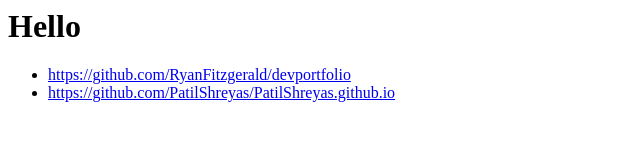
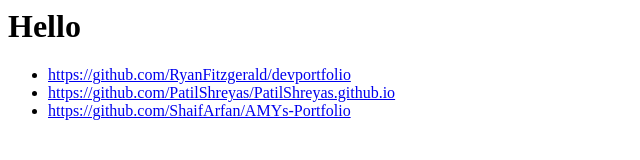
Before and after one commit to yyoo79/bbtt, a plain HTML site: page index.html in a window 1280 px wide. Shown: the whole page, without its empty margins (0-640 px from the left). Drawn offline with Linux system fonts and the light colour scheme.

Commit message:
Update index.html

```diff
--- a/index.html
+++ b/index.html
@@ -7,4 +7,9 @@
   <li>
     <a href="https://github.com/PatilShreyas/PatilShreyas.github.io">https://github.com/PatilShreyas/PatilShreyas.github.io</a>
   </li>
+  <li>
+    <a href="https://github.com/ShaifArfan/AMYs-Portfolio">https://github.com/ShaifArfan/AMYs-Portfolio</a>
+  </li>
+
+
 </ul>
```
